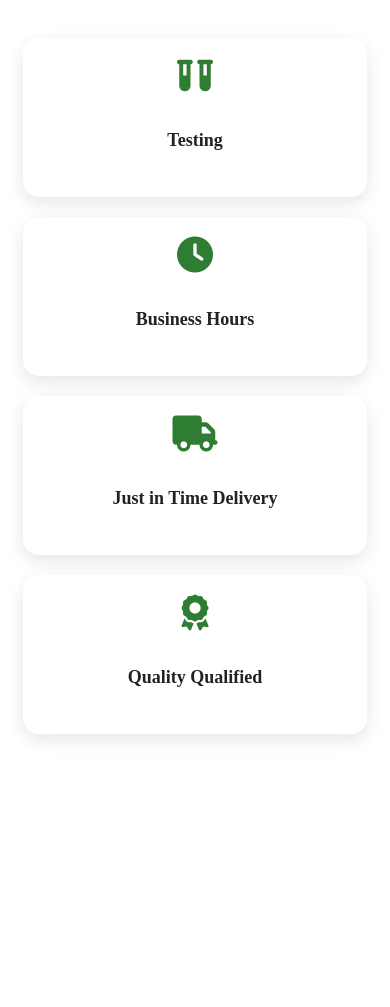
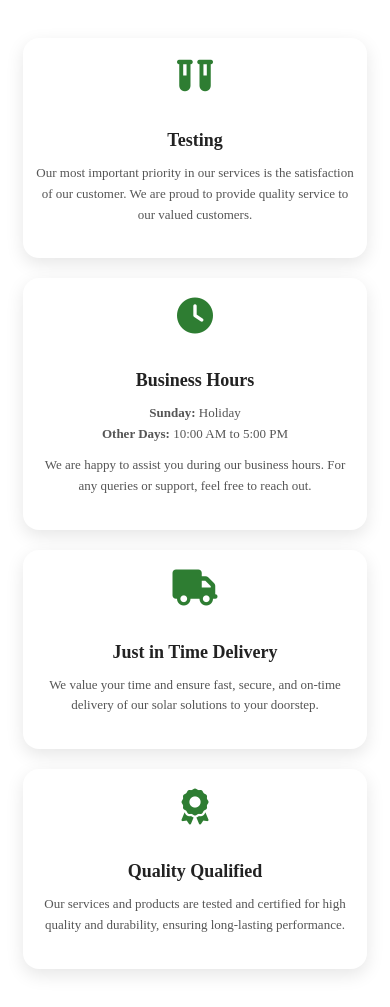
Before and after one commit to nhk1720/VadikSolarSystem, a Django app: template templates/includes/home_card.html in a window 390 px wide. Before the commit the page ends 740 px from the top, so only its background shows below. Run offline with Django 5.2, Linux system fonts and the light colour scheme; the template is opened without the code that fills it, so the values that code supplies are empty.

Commit message:
add some change for i phones

```diff
--- a/templates/includes/home_card.html
+++ b/templates/includes/home_card.html
@@ -53,7 +53,7 @@
       line-height: 1.6;
     }
 
-    /* Hover Effect */
+    /* Hover Effect for desktops */
     .card:hover {
       background: linear-gradient(135deg, #388e3c, #72b23d);
       color: #fff;
@@ -73,7 +73,7 @@
       color: #fff;
     }
 
-    /* Responsive */
+    /* Responsive tweaks */
     @media (max-width: 768px) {
       .cards-container {
         padding: 30px 15px;
@@ -87,6 +87,14 @@
       }
       .card p {
         font-size: 14px;
+      }
+
+      /* Always show text on mobile */
+      .card p {
+        opacity: 1 !important;
+        max-height: none !important;
+        margin-top: 12px;
+        color: #555;
       }
     }
 
@@ -107,7 +115,6 @@
   </style>
 </head>
 <body>
-
   <section class="cards-container">
     <!-- Card 1 -->
     <div class="card">
@@ -123,7 +130,7 @@
       <p>
         <b>Sunday:</b> Holiday<br>
         <b>Other Days:</b> 10:00 AM to 5:00 PM<br>
-                <span style="display:block;margin-top:10px;">We are happy to assist you during our business hours. For any queries or support, feel free to reach out .</span>
+        <span style="display:block;margin-top:10px;">We are happy to assist you during our business hours. For any queries or support, feel free to reach out.</span>
       </p>
     </div>
 
@@ -141,6 +148,5 @@
       <p>Our services and products are tested and certified for high quality and durability, ensuring long-lasting performance.</p>
     </div>
   </section>
-
 </body>
 </html>
```
Lines whose indentation alone changed are shown as unchanged.
